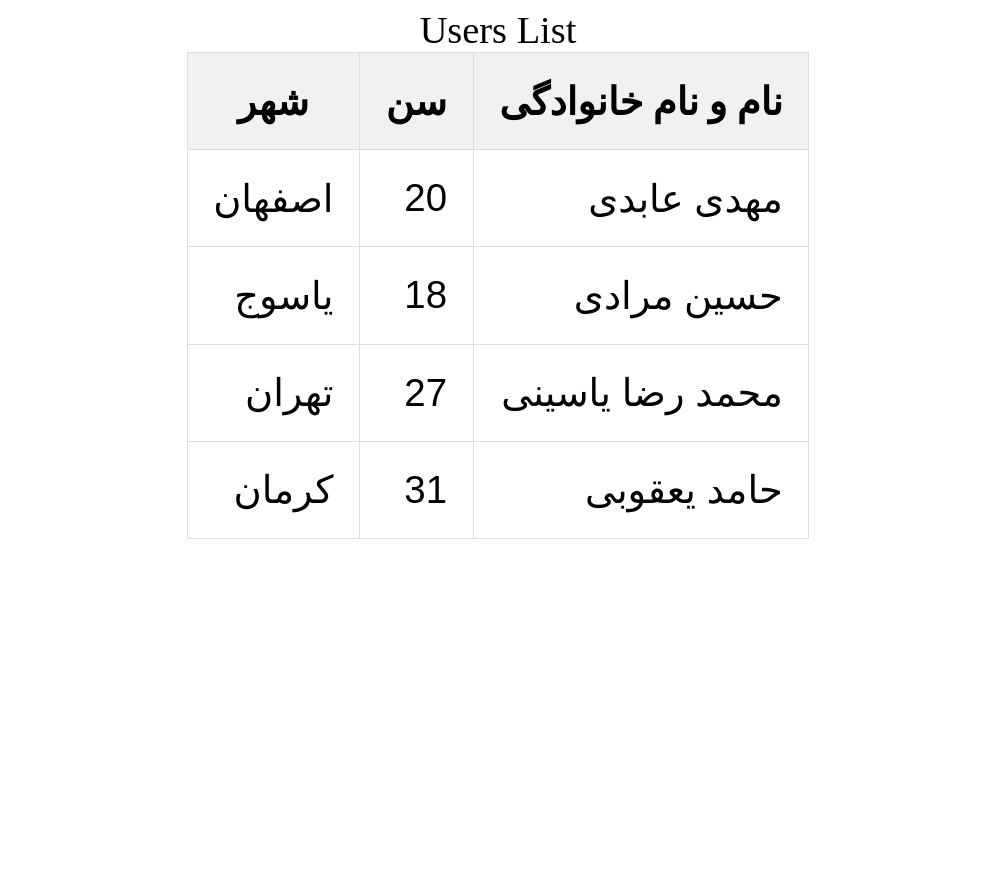
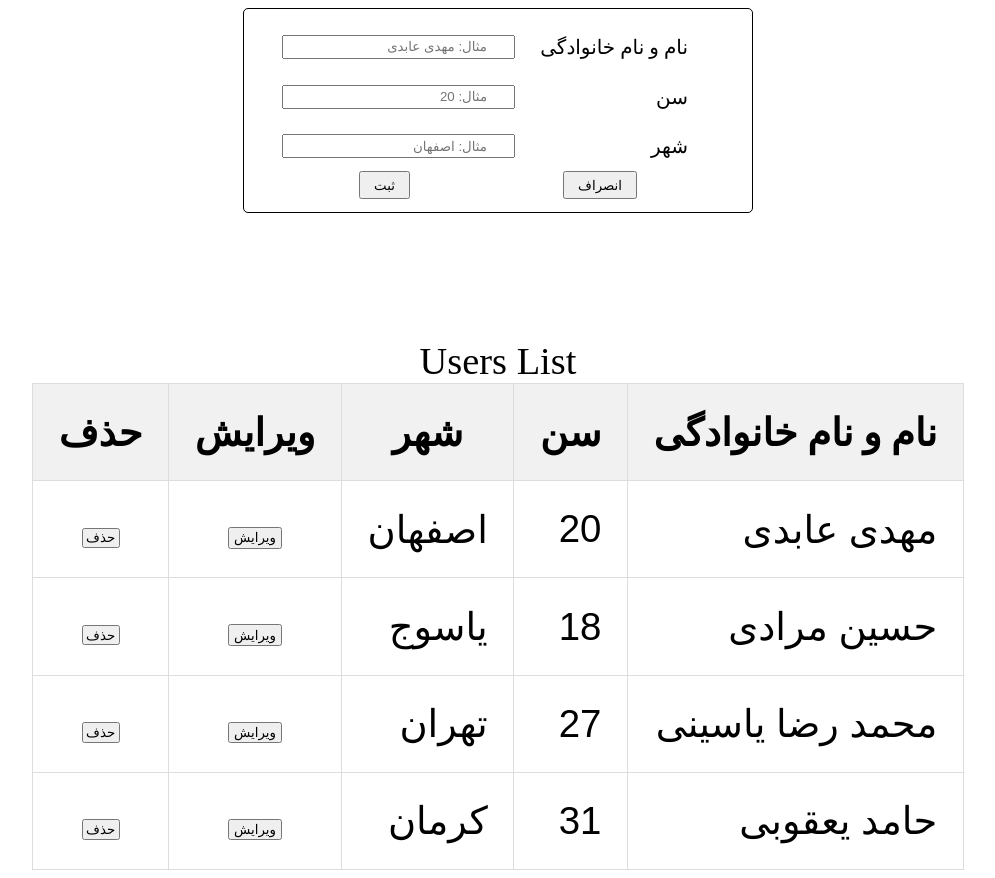
Before and after one commit to SevenDark7/UsersList, a PHP site: page / in a window 1280 px wide. Shown: the whole page, without its empty margins (142-1137 px from the left). Before the commit the page ends 539 px from the top, so only its background shows below. Run offline with PHP 8.4, Linux system fonts and the light colour scheme.

Commit message:
Add a form to get user information and add to tabel, add delete button for delete user row

```diff
--- a/index.html
+++ b/index.html
@@ -7,32 +7,66 @@
   </head>
   <body>
 
-    <table>
+    <article class="formContine">
+      <form class="inputForm" action="#">
+        <div class="name">
+          <label for="nameLabel">نام و نام خانوادگی</label>
+          <input type="text" id="userName" placeholder="مثال: مهدی عابدی">
+        </div>
+
+        <div class="age">
+          <label for="ageLabel">سن</label>
+          <input type="number" id="userAge" placeholder="مثال: 20">
+        </div>
+
+        <div class="city">
+          <label for="cityLabel">شهر</label>
+          <input type="text" id="userCity" placeholder="مثال: اصفهان">
+        </div>
+
+        <div class="btn">
+          <button type="reset" id="reset">انصراف</button>
+          <button type="button" id="register">ثبت</button>
+        </div>
+      </form>
+    </article>
+
+    <table class="user">
       <caption>Users List</caption>
       <thead>
         <tr>
+          <th>حذف</th>
+          <th>ویرایش</th>
           <th>شهر</th>
           <th>سن</th>
           <th>نام و نام خانوادگی</th>
         </tr>
       </thead>
-      <tbody>
+      <tbody id="users">
         <tr>
+          <td><button type="button" class="del">حذف</button></td>
+          <td><button type="button" class="edit">ویرایش</button></td>
           <td>اصفهان</td>
           <td>20</td>
           <td>مهدی عابدی</td>
         </tr>
         <tr>
+          <td><button type="button" class="del">حذف</button></td>
+          <td><button type="button" class="edit">ویرایش</button></td>
           <td>یاسوج</td>
           <td>18</td>
           <td>حسین مرادی</td>
         </tr>
         <tr>
+          <td><button type="button" class="del">حذف</button></td>
+          <td><button type="button" class="edit">ویرایش</button></td>
           <td>تهران</td>
           <td>27</td>
           <td>محمد رضا یاسینی</td>
         </tr>
         <tr>
+          <td><button type="button" class="del">حذف</button></td>
+          <td><button type="button" class="edit">ویرایش</button></td>
           <td>کرمان</td>
           <td>31</td>
           <td>حامد یعقوبی</td>
@@ -40,5 +74,33 @@
       </tbody>
     </table>
 
+
+    <script src="jquery-3.6.0.min.js"></script>
+    <script>
+      $(document).ready(function() {
+        $("#register").click(function() {
+          var username = $("#userName").val();
+          var userage = $("#userAge").val();
+          var usercity = $("#userCity").val();
+          if (username.trim().length < 1 || userage.trim().length < 1 || parseInt(userage) < 1 || usercity.trim().length < 1) {
+            alert("لطفا مقادیر مربوطه را به صورت صحیح وارد کنید");
+          }else {
+
+            var userRow = $("<tr></tr>").prependTo("#users");
+            var cityData = $("<td></td>").text(usercity).appendTo(userRow);
+            var ageData = $("<td></td>").text(userage).appendTo(userRow);
+            var nameData = $("<td></td>").text(username).appendTo(userRow);
+            $("#reset").click();
+          }
+        });
+
+        $(".del").click(function() {
+          $(this).parent().parent().remove();
+        });
+
+      });
+
+    </script>
+
   </body>
 </html>
--- a/style.css
+++ b/style.css
@@ -1,36 +1,96 @@
-table {
+article.formContine {
+  display: flex;
+  align-items: center;
+  font-size: 20px;
+  margin-bottom: 10%;
+  flex-direction: column;
+}
+
+.inputForm {
+  display: flex;
+  flex-direction: column;
+  direction: rtl;
+  align-items: center;
+  padding: 1vw 3vw;
+  border: 1px solid black;
+  border-radius: 5px;
+}
+
+.inputForm input, .inputForm label {
+  padding: 0 2vw;
+}
+
+.name {
+  display: flex;
+  justify-content: space-between;
+  width: 100%;
+  margin: 3% 0;
+}
+
+.age {
+  display: flex;
+  justify-content: space-between;
+  width: 100%;
+  margin: 3% 0;
+}
+
+.city {
+  display: flex;
+  justify-content: space-between;
+  width: 100%;
+  margin: 3% 0;
+}
+
+.btn {
+  display: flex;
+  justify-content: space-around;
+  width: 100%;
+}
+
+button {
+  padding: 1% 3%;
+  cursor: pointer;
+}
+
+table.user {
   margin: auto;
   border-collapse: collapse;
   /* border-radius: 10px; */
 }
 
-table, th, td {
+.user, th, td {
   border: 1px solid #ddd;
 }
 
-tr:hover {
+.user tr:hover {
   background-color: #c5c5c5;
 }
 
-th {
+.user th {
   background-color: #f1f1f1;
+  padding: 2vw;
 }
 
-caption, th, td {
+caption, .user th, .user td {
   font-size: 3vw;
 }
 
-td {
+.user td {
   font-family: sans-serif;
   direction: rtl;
   cursor: pointer;
-}
-
-td, th {
   padding: 2vw;
 }
 
-td:hover {
+td:nth-child(1){
+  text-align: center;
+}
+
+td:nth-child(2){
+  text-align: center;
+}
+
+.user td:hover {
   background-color: #aaa;
   box-shadow: -7px 7px 10px gray;
 }
```
